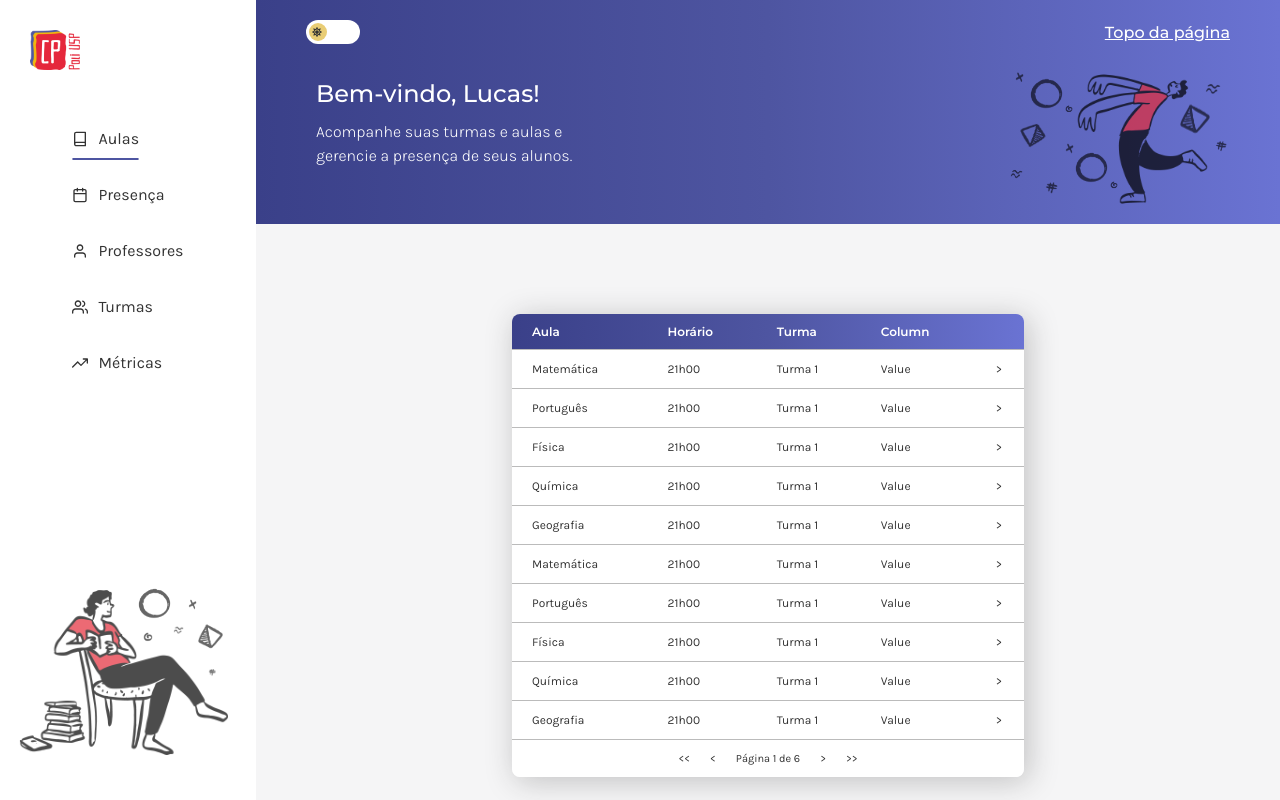
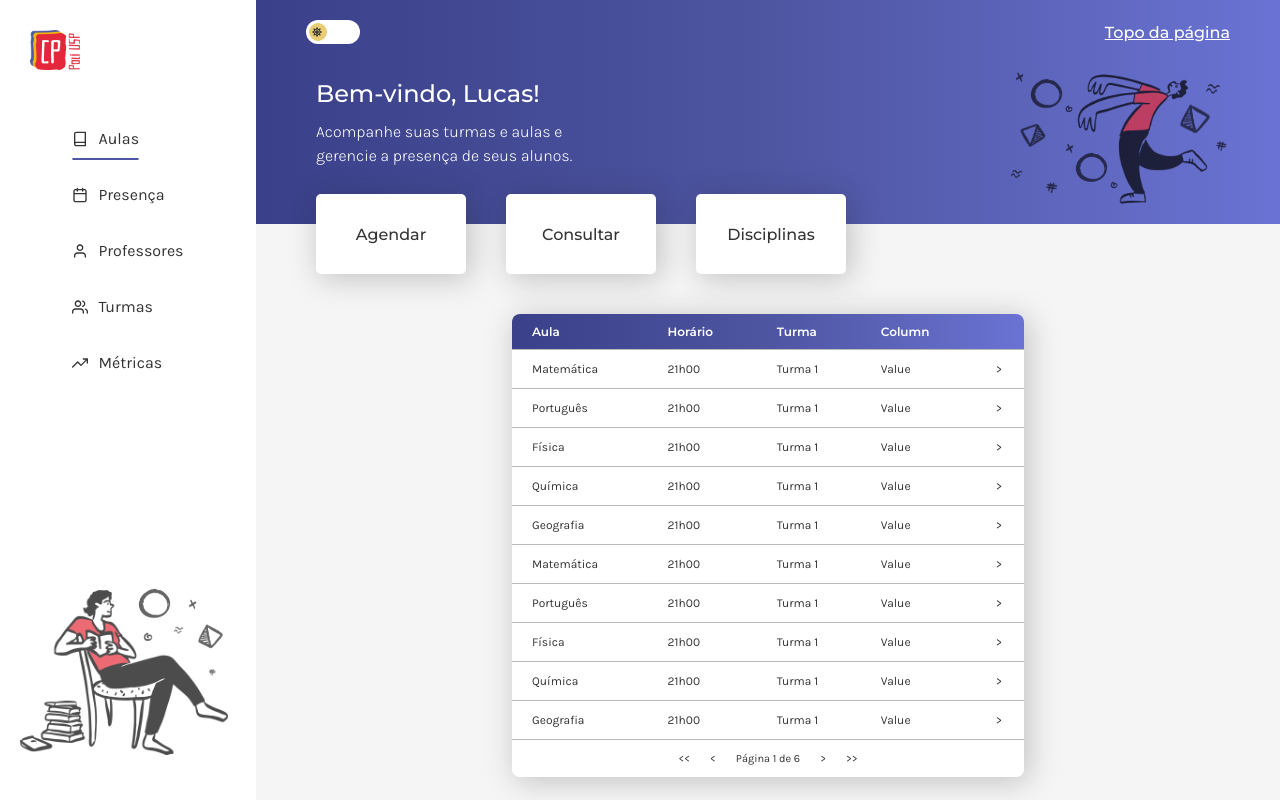
Before and after one commit to lucas-pvg/cp-presenca-cursinho-frontend, a React (Vite) app: page / in a window 1280 px wide. Built offline with nearby package versions, Linux system fonts and the light colour scheme.

Commit message:
✨ Updated Home Page with new Card Menu

```diff
--- a/src/pages/home-page/HomePage.tsx
+++ b/src/pages/home-page/HomePage.tsx
@@ -1,6 +1,7 @@
 import { cva, VariantProps } from 'class-variance-authority'
 import { Hero } from '../../components/hero/hero'
 import { CardMenu } from '../../components/card-menu/card-menu'
+import { Card } from '../../components/card-menu/card'
 import { Table } from '../../components/table/Table'
 import { Class, classes } from '../../data/mock/classes.mock'
 import './HomePage.css'
@@ -36,12 +37,11 @@ export function HomePage({ mode, ...props }: HomePageProps) {
         description='Acompanhe suas turmas e aulas e gerencie a presença de seus alunos.'
       />
 
-      <CardMenu
-        className='menu'
-        mode='light'
-        labels={['Agendar', 'Consultar', 'Eventos']}
-        to={['/', '/', '/']}
-      />
+      <CardMenu className='menu'>
+        <Card to='' label='Agendar' mode='light' />
+        <Card to='' label='Consultar' mode='light' />
+        <Card to='' label='Disciplinas' mode='light' />
+      </CardMenu>
 
       <div className='page-content'>
         <Table
```
